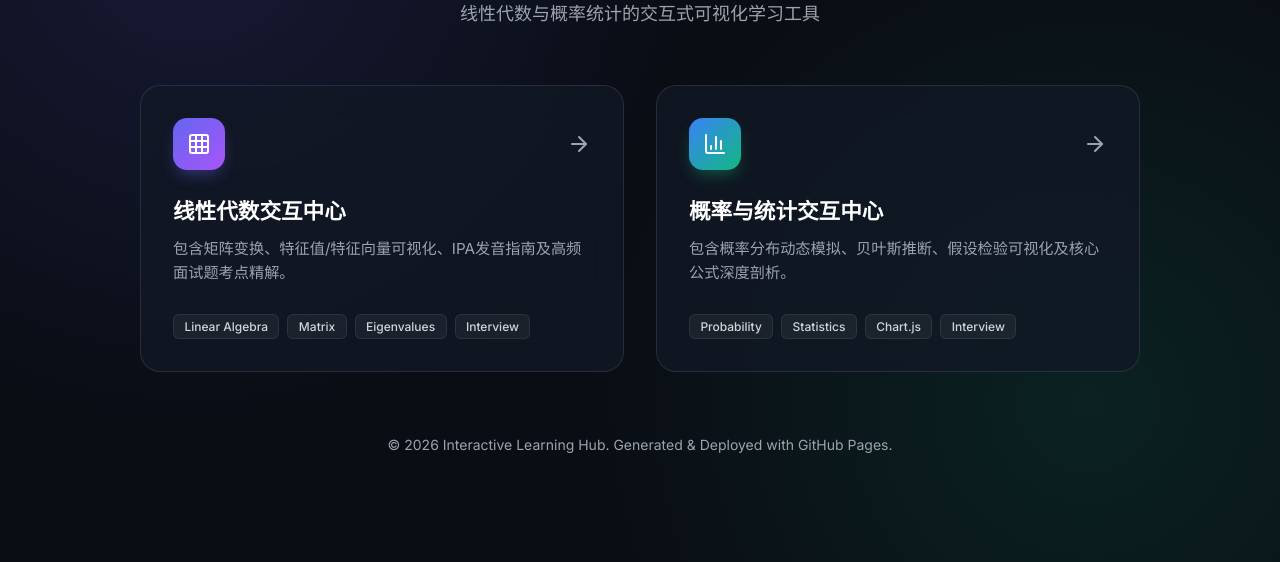
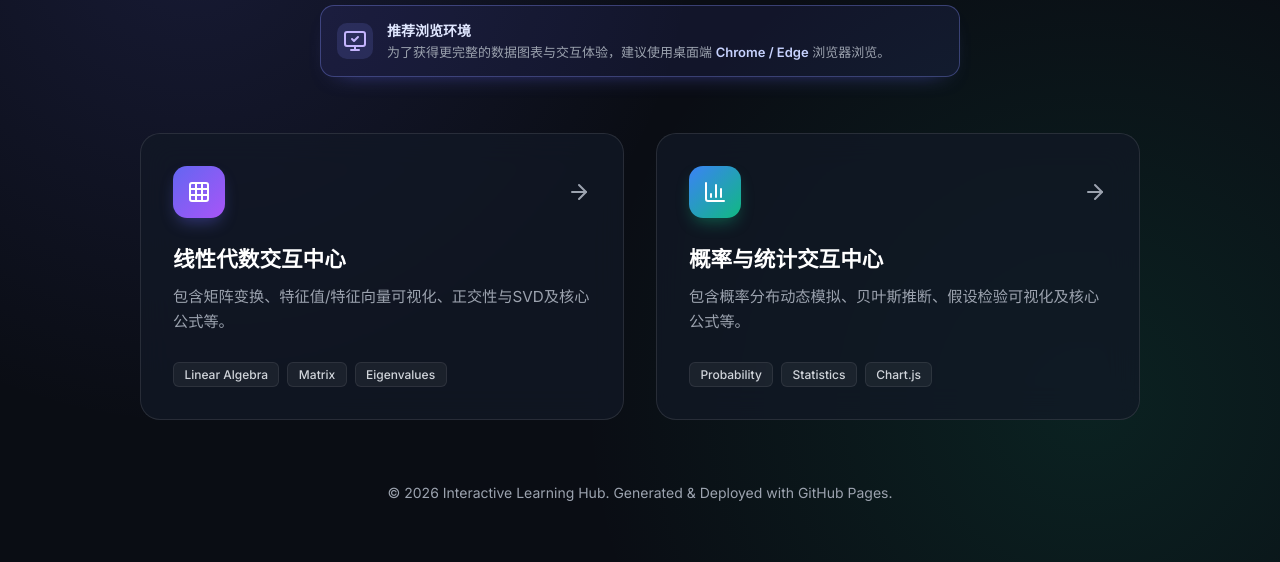
Before and after one commit to Shermen701/Interactive_hz, a website: page index.html in a window 1280 px wide. Shown: the part 238-800 px from the top of the page. Drawn offline with nearby package versions, Linux system fonts and the light colour scheme.

Commit message:
add: navigation page info

```diff
--- a/index.html
+++ b/index.html
@@ -91,6 +91,54 @@
       max-width: 600px;
       margin: 0 auto;
       line-height: 1.6;
+    }
+
+    .browser-notice {
+      display: flex;
+      align-items: center;
+      gap: 0.875rem;
+      max-width: 640px;
+      margin: 1.5rem auto 0;
+      padding: 0.875rem 1rem;
+      text-align: left;
+      background: rgba(99, 102, 241, 0.1);
+      border: 1px solid rgba(129, 140, 248, 0.35);
+      border-radius: 0.875rem;
+      box-shadow: 0 10px 24px -18px rgba(99, 102, 241, 0.8);
+    }
+
+    .browser-notice-icon {
+      flex: 0 0 auto;
+      display: grid;
+      place-items: center;
+      width: 2.25rem;
+      height: 2.25rem;
+      border-radius: 0.625rem;
+      color: #c4b5fd;
+      background: rgba(129, 140, 248, 0.16);
+    }
+
+    .browser-notice-content {
+      min-width: 0;
+    }
+
+    .browser-notice-title {
+      display: block;
+      margin-bottom: 0.15rem;
+      color: #e0e7ff;
+      font-size: 0.875rem;
+      font-weight: 600;
+    }
+
+    .browser-notice-copy {
+      color: var(--text-muted);
+      font-size: 0.8125rem;
+      line-height: 1.55;
+    }
+
+    .browser-notice-copy strong {
+      color: #c7d2fe;
+      font-weight: 600;
     }
 
     .grid {
@@ -228,6 +276,19 @@
     footer a:hover {
       text-decoration: underline;
     }
+
+    @media (max-width: 480px) {
+      .browser-notice {
+        align-items: flex-start;
+        gap: 0.75rem;
+        padding: 0.75rem;
+      }
+
+      .browser-notice-icon {
+        width: 2rem;
+        height: 2rem;
+      }
+    }
   </style>
 </head>
 
@@ -238,8 +299,17 @@
         <i data-lucide="sparkles" size="16"></i>
         <span>Interactive Learning Hub</span>
       </div>
-      <h1>Master Application & Interview Hub</h1>
+      <h1>Linalg & Stat Lab</h1>
       <p class="subtitle">线性代数与概率统计的交互式可视化学习工具</p>
+      <aside class="browser-notice" role="note" aria-label="推荐浏览环境">
+        <span class="browser-notice-icon" aria-hidden="true">
+          <i data-lucide="monitor-check" size="19"></i>
+        </span>
+        <div class="browser-notice-content">
+          <span class="browser-notice-title">推荐浏览环境</span>
+          <p class="browser-notice-copy">为了获得更完整的数据图表与交互体验，建议使用桌面端 <strong>Chrome / Edge</strong> 浏览器浏览。</p>
+        </div>
+      </aside>
     </header>
 
     <div class="grid">
@@ -252,12 +322,11 @@
           <i data-lucide="arrow-right" class="arrow-icon" size="22"></i>
         </div>
         <h2 class="card-title">线性代数交互中心</h2>
-        <p class="card-desc">包含矩阵变换、特征值/特征向量可视化、IPA发音指南及高频面试题考点精解。</p>
+        <p class="card-desc">包含矩阵变换、特征值/特征向量可视化、正交性与SVD及核心公式等。</p>
         <div class="tags">
           <span class="tag">Linear Algebra</span>
           <span class="tag">Matrix</span>
           <span class="tag">Eigenvalues</span>
-          <span class="tag">Interview</span>
         </div>
       </a>
 
@@ -270,12 +339,11 @@
           <i data-lucide="arrow-right" class="arrow-icon" size="22"></i>
         </div>
         <h2 class="card-title">概率与统计交互中心</h2>
-        <p class="card-desc">包含概率分布动态模拟、贝叶斯推断、假设检验可视化及核心公式深度剖析。</p>
+        <p class="card-desc">包含概率分布动态模拟、贝叶斯推断、假设检验可视化及核心公式等。</p>
         <div class="tags">
           <span class="tag">Probability</span>
           <span class="tag">Statistics</span>
           <span class="tag">Chart.js</span>
-          <span class="tag">Interview</span>
         </div>
       </a>
     </div>
```
